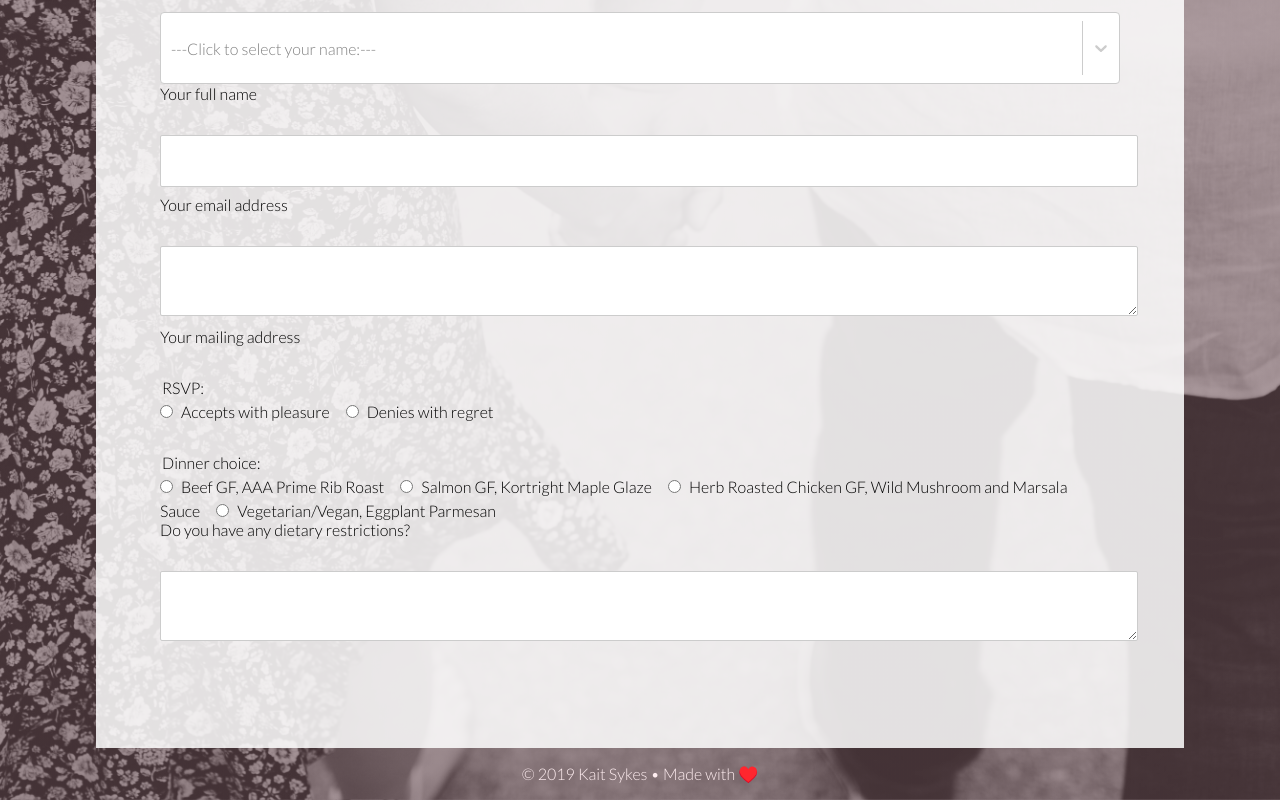
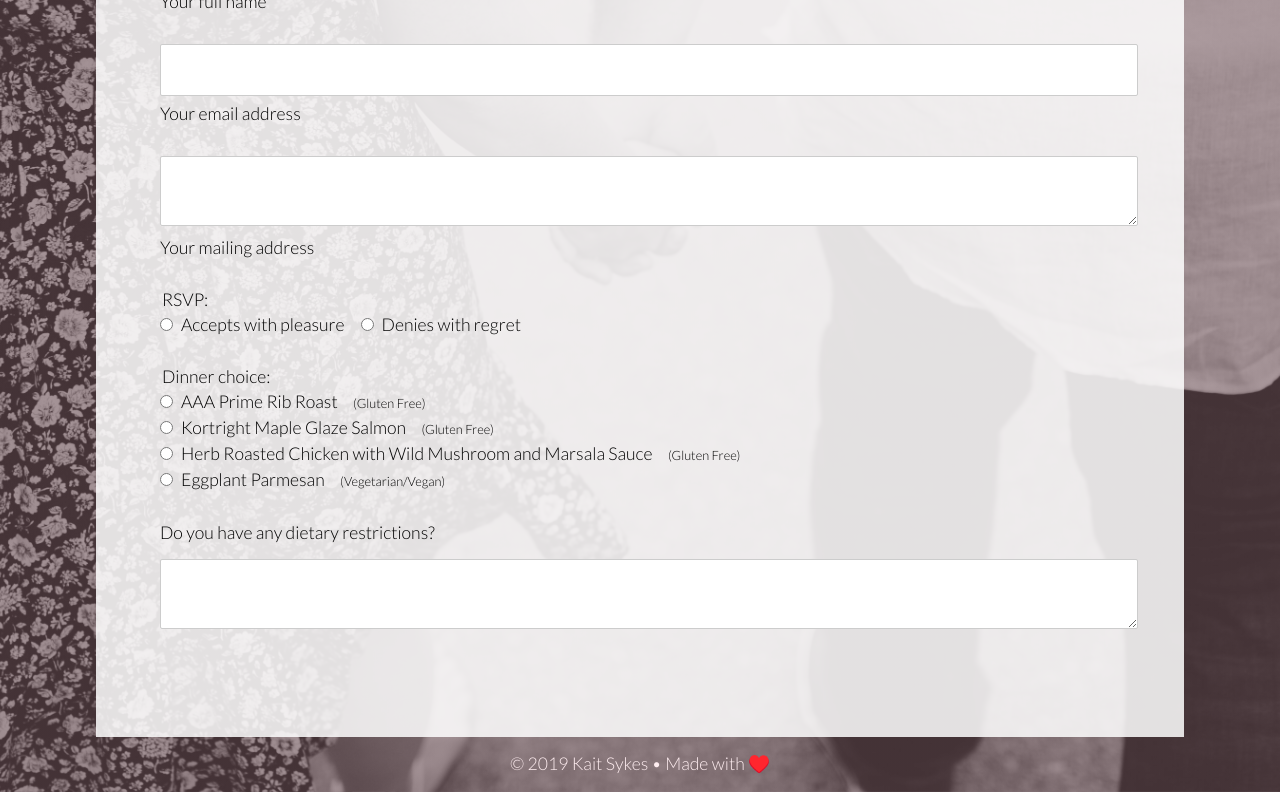
Before and after one commit to ksykes/bd-wedding, a React (Create React App) app: page /rsvp in a window 1280 px wide. Shown: the part 475-1275 px from the top of the page. Built offline with nearby package versions, Linux system fonts and the light colour scheme.

Commit message:
updated meal options

```diff
--- a/src/App.css
+++ b/src/App.css
@@ -1,3 +1,5 @@
+/* GENERAL */
+
 div#root,
 div.App {
     width: 100%;
@@ -22,7 +24,16 @@ body {
     background-size: cover;
     background-position: center;
     font-family: 'Lato', sans-serif;
+    font-size: 1.1rem;
+    line-height: 1.25rem;
 }
+
+span.mice {
+    font-size: 0.8rem;
+    margin-left: 0.75rem;
+}
+
+/* HEADER */
 
 header {
     width: 100%;
@@ -189,6 +200,14 @@ section.rsvpForm form p {
     margin-bottom: 1.5rem;
 }
 
+section.rsvpForm div.dinnerChoices {
+    width: 100%;
+}
+
+section.rsvpForm fieldset.restrictions textarea {
+    margin-top: 1rem;
+}
+
 section.rsvpForm form div.buttons {
     display: flex;
     justify-content: space-between;
--- a/src/components/form/Step1.js
+++ b/src/components/form/Step1.js
@@ -48,27 +48,37 @@ class Step1 extends Component {
                 </fieldset>
                 <fieldset>
                     <legend>Dinner choice:</legend>
+                    <div className="dinnerChoices">
                         <label htmlFor="dinnerOne">
                             <input type="radio" id="dinnerOne" name="dinner" value="beef" onChange={this.props.handleChange} />
-                        Beef <span>GF</span>, AAA Prime Rib Roast
+                            AAA Prime Rib Roast <span class="mice">(Gluten Free)</span>
                         </label>
+                    </div>
+                    <div className="dinnerChoices">
                         <label htmlFor="dinnerTwo">
                             <input type="radio" id="dinnerTwo" name="dinner" value="salmon" onChange={this.props.handleChange} />
-                        Salmon <span>GF</span>, Kortright Maple Glaze
+                            Kortright Maple Glaze Salmon <span class="mice">(Gluten Free)</span>
                         </label>
+                    </div>
+                    <div className="dinnerChoices">
                         <label htmlFor="dinnerThree">
                             <input type="radio" id="dinnerThree" name="dinner" value="chicken" onChange={this.props.handleChange} />
-                        Herb Roasted Chicken <span>GF</span>, Wild Mushroom and Marsala Sauce
+                            Herb Roasted Chicken with Wild Mushroom and Marsala Sauce <span class="mice">(Gluten Free)</span>
                         </label>
+                    </div>
+                    <div className="dinnerChoices">
                         <label htmlFor="dinnerFour">
                             <input type="radio" id="dinnerFour" name="dinner" value="vegetarian" onChange={this.props.handleChange} />
-                        Vegetarian/Vegan, Eggplant Parmesan
+                            Eggplant Parmesan <span class="mice">(Vegetarian/Vegan)</span>
                         </label>
+                    </div>
                 </fieldset>
+                <fieldset class="restrictions">
                     <label htmlFor="restrictions">
                         Do you have any dietary restrictions?
                         <textarea name="restrictions" value={this.props.restrictions} onChange={this.props.handleChange} required></textarea>
                     </label>
+                </fieldset>
             </div>
         )
     }
--- a/src/components/form/Step2.js
+++ b/src/components/form/Step2.js
@@ -11,28 +11,38 @@ class Step2 extends Component {
             <div className="form-group">
                 <h3>{this.props.plusOneName}</h3>
                 <fieldset>
-                    <legend>Your plus one's dinner choice:</legend>
+                    <legend>Your guest's dinner choice:</legend>
+                    <div className="dinnerChoices">
                         <label htmlFor="dinnerOne">
-                        <input type="radio" id="dinnerOne" name="plusOneDinner" value="beef" onChange={this.props.handleChange} />
-                        Beef <span>GF</span>, AAA Prime Rib Roast
+                            <input type="radio" id="dinnerOne" name="dinner" value="beef" onChange={this.props.handleChange} />
+                            AAA Prime Rib Roast <span class="mice">(Gluten Free)</span>
                         </label>
+                    </div>
+                    <div className="dinnerChoices">
                         <label htmlFor="dinnerTwo">
-                        <input type="radio" id="dinnerTwo" name="plusOneDinner" value="salmon" onChange={this.props.handleChange} />
-                        Salmon <span>GF</span>, Kortright Maple Glaze
+                            <input type="radio" id="dinnerTwo" name="dinner" value="salmon" onChange={this.props.handleChange} />
+                            Kortright Maple Glaze Salmon <span class="mice">(Gluten Free)</span>
                         </label>
+                    </div>
+                    <div className="dinnerChoices">
                         <label htmlFor="dinnerThree">
-                        <input type="radio" id="dinnerThree" name="plusOneDinner" value="chicken" onChange={this.props.handleChange} />
-                        Herb Roasted Chicken <span>GF</span>, Wild Mushroom and Marsala Sauce
+                            <input type="radio" id="dinnerThree" name="dinner" value="chicken" onChange={this.props.handleChange} />
+                            Herb Roasted Chicken with Wild Mushroom and Marsala Sauce <span class="mice">(Gluten Free)</span>
                         </label>
+                    </div>
+                    <div className="dinnerChoices">
                         <label htmlFor="dinnerFour">
-                        <input type="radio" id="dinnerFour" name="plusOneDinner" value="vegetarian" onChange={this.props.handleChange} />
-                        Vegetarian/Vegan, Eggplant Parmesan
+                            <input type="radio" id="dinnerFour" name="dinner" value="vegetarian" onChange={this.props.handleChange} />
+                            Eggplant Parmesan <span class="mice">(Vegetarian/Vegan)</span>
+                        </label>
+                    </div>
+                </fieldset>
+                <fieldset class="restrictions">
+                    <label htmlFor="plusOneRestrictions">
+                        Does your guest have any dietary restrictions?
+                        <textarea name="plusOneRestrictions" value={this.props.plusOneRestrictions} onChange={this.props.handleChange} required></textarea>
                     </label>
                 </fieldset>
-                <label htmlFor="plusOneRestrictions">
-                    Do you have any dietary restrictions?
-                    <textarea name="plusOneRestrictions" value={this.props.plusOneRestrictions} onChange={this.props.handleChange} required></textarea>
-                </label>
             </div>
         )
     }
```
Lines whose indentation alone changed are shown as unchanged.
